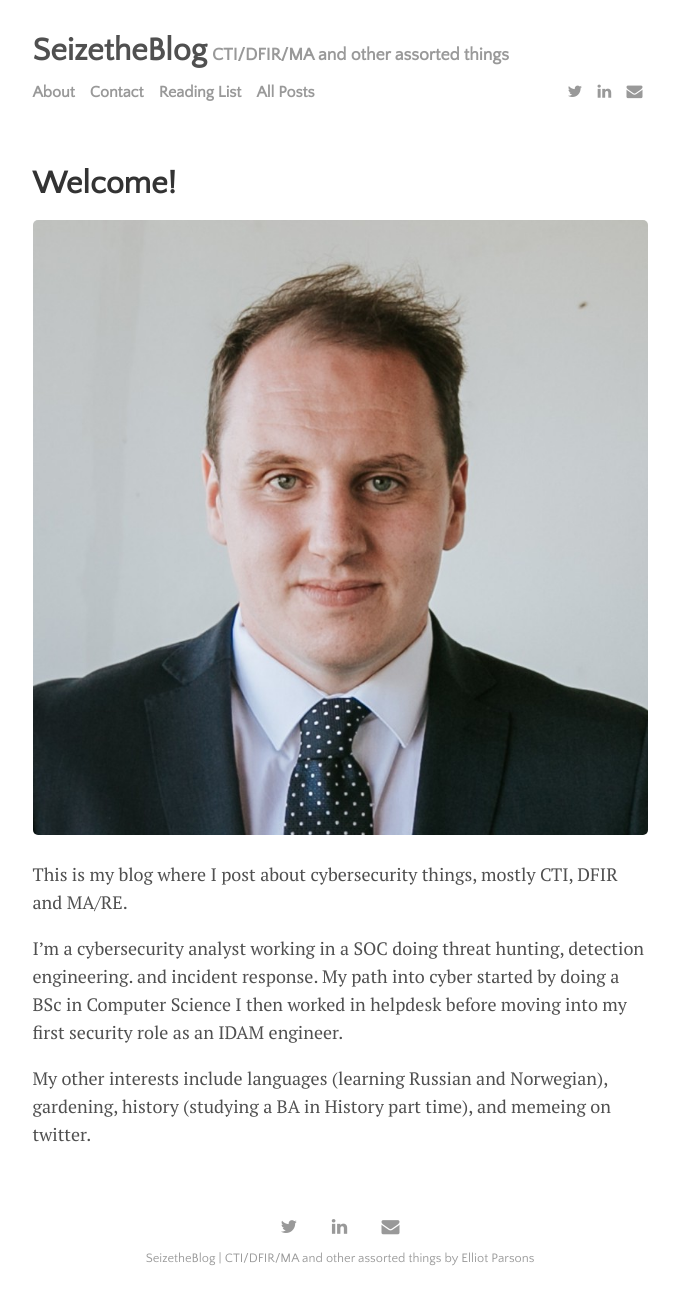
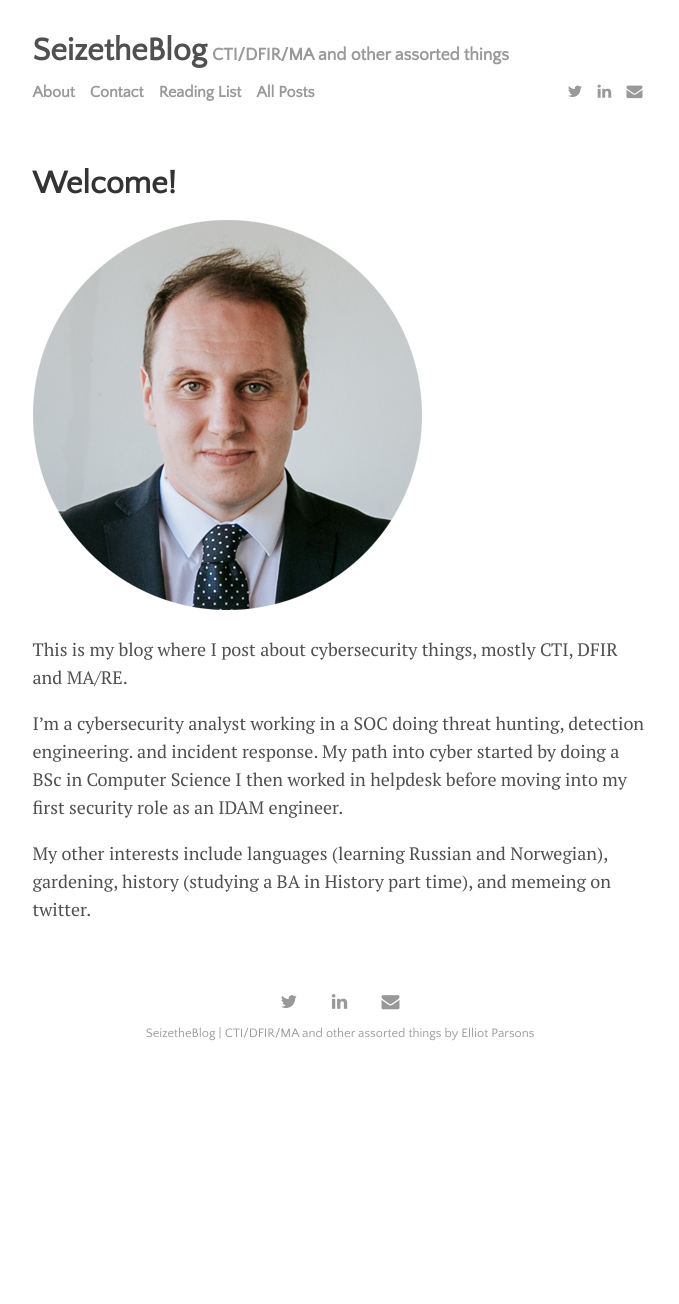
Before and after one commit to seizethecheese/seizethecheese.github.io, a Jekyll site: the page built from menu/about.md, in a window 1280 px wide. Shown: the whole page, without its empty margins (300-979 px from the left). Built offline with Jekyll 4.4.1, drawn with Linux system fonts in a browser that asks for light colours; some web fonts are replaced; after the commit the page ends 1079 px from its top, so only the background shows below that.

Commit message:
update my picture

```diff
--- a/menu/about.md
+++ b/menu/about.md
@@ -2,7 +2,7 @@
 layout: page
 title: Welcome!
 permalink: /about
-image: me.jpg
+image: me.png
 ---
 
 This is my blog where I post about cybersecurity things, mostly CTI, DFIR and MA/RE.
```
Also changed, not shown: assets/img/me.png (added).
